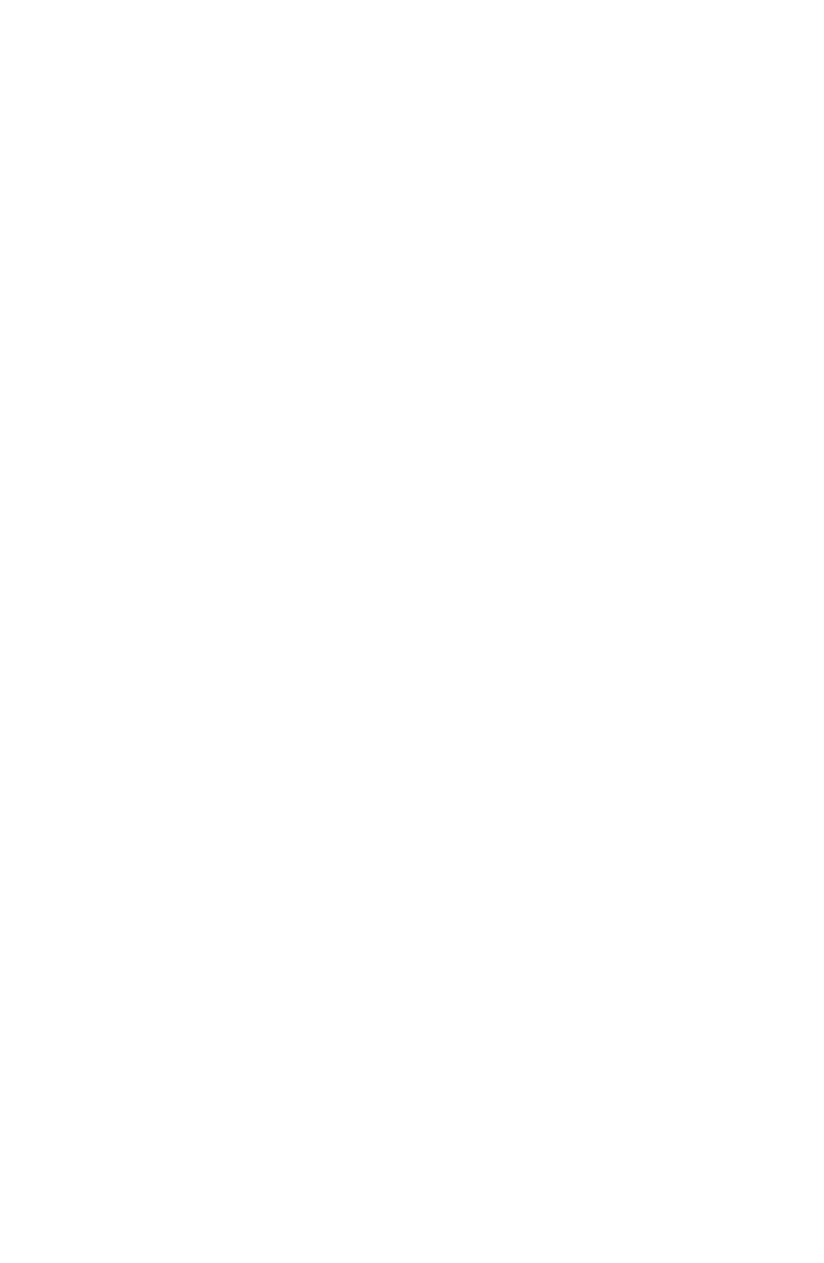
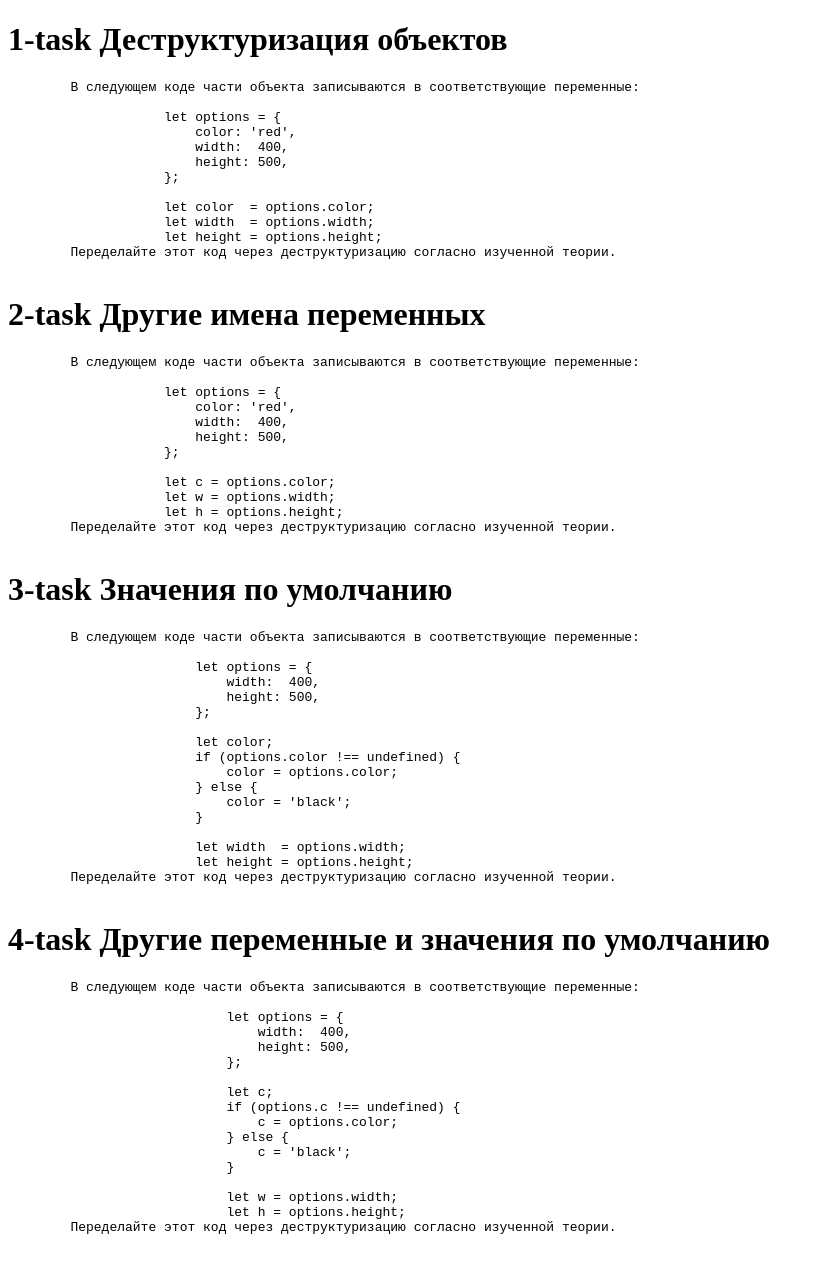
Before and after one commit to alimbaeva/Tasks_2022_KK, a plain HTML site: page Object destructuring/index.html in a window 1280 px wide. Shown: the whole page, without its empty margins (0-824 px from the left). Before the commit the page ends 800 px from the top, so only its background shows below. Drawn offline with Linux system fonts and the light colour scheme.

Commit message:
feat: second tasks

```diff
--- a/Object destructuring/index.html
+++ b/Object destructuring/index.html
@@ -9,6 +9,82 @@
 </head>
 
 <body>
+    <h1>1-task Деструктуризация объектов</h1>
+    <pre>
+        В следующем коде части объекта записываются в соответствующие переменные:
+
+                    let options = {
+                        color: 'red',
+                        width:  400,
+                        height: 500,
+                    };
+
+                    let color  = options.color;
+                    let width  = options.width;
+                    let height = options.height;
+        Переделайте этот код через деструктуризацию согласно изученной теории.
+    </pre>
+
+
+    <h1>2-task Другие имена переменных</h1>
+    <pre>
+        В следующем коде части объекта записываются в соответствующие переменные:
+
+                    let options = {
+                        color: 'red',
+                        width:  400,
+                        height: 500,
+                    };
+
+                    let c = options.color;
+                    let w = options.width;
+                    let h = options.height;
+        Переделайте этот код через деструктуризацию согласно изученной теории.
+    </pre>
+
+
+    <h1>3-task Значения по умолчанию</h1>
+    <pre>
+        В следующем коде части объекта записываются в соответствующие переменные:
+
+                        let options = {
+                            width:  400,
+                            height: 500,
+                        };
+
+                        let color;
+                        if (options.color !== undefined) {
+                            color = options.color;
+                        } else {
+                            color = 'black';
+                        }
+
+                        let width  = options.width;
+                        let height = options.height;
+        Переделайте этот код через деструктуризацию согласно изученной теории.
+    </pre>
+
+
+    <h1>4-task Другие переменные и значения по умолчанию</h1>
+    <pre>
+        В следующем коде части объекта записываются в соответствующие переменные:
+
+                            let options = {
+                                width:  400,
+                                height: 500,
+                            };
+
+                            let с;
+                            if (options.с !== undefined) {
+                                с = options.color;
+                            } else {
+                                с = 'black';
+                            }
+
+                            let w = options.width;
+                            let h = options.height;
+        Переделайте этот код через деструктуризацию согласно изученной теории.
+    </pre>
     <script src="js.js"></script>
 </body>
 
--- a/Object destructuring/js.js
+++ b/Object destructuring/js.js
@@ -0,0 +1,55 @@
+
+console.log('1-task')
+
+let options = {
+    color: 'red',
+    width: 400,
+    height: 500,
+};
+
+let { color, width, height } = options
+
+console.log(color, width, height)
+
+// ================
+
+
+console.log('2-task')
+
+let options1 = {
+    color1: 'red',
+    width1: 400,
+    height1: 500,
+};
+
+let { color1: c, width1: w, height1: h } = options1
+
+console.log(c, w, h)
+
+// ================
+
+
+console.log('3-task')
+
+let options2 = {
+    width2: 400,
+    height2: 500,
+};
+
+let { color2 = "green", width2, height2 } = options2
+
+console.log(color2, width2, height2)
+
+// ================
+
+
+console.log('4-task')
+
+let options3 = {
+    width3: 400,
+    height3: 500,
+};
+
+let { color3: cc = "black", width3: ww, height3 } = options3
+
+console.log(cc, ww, height3)
```
